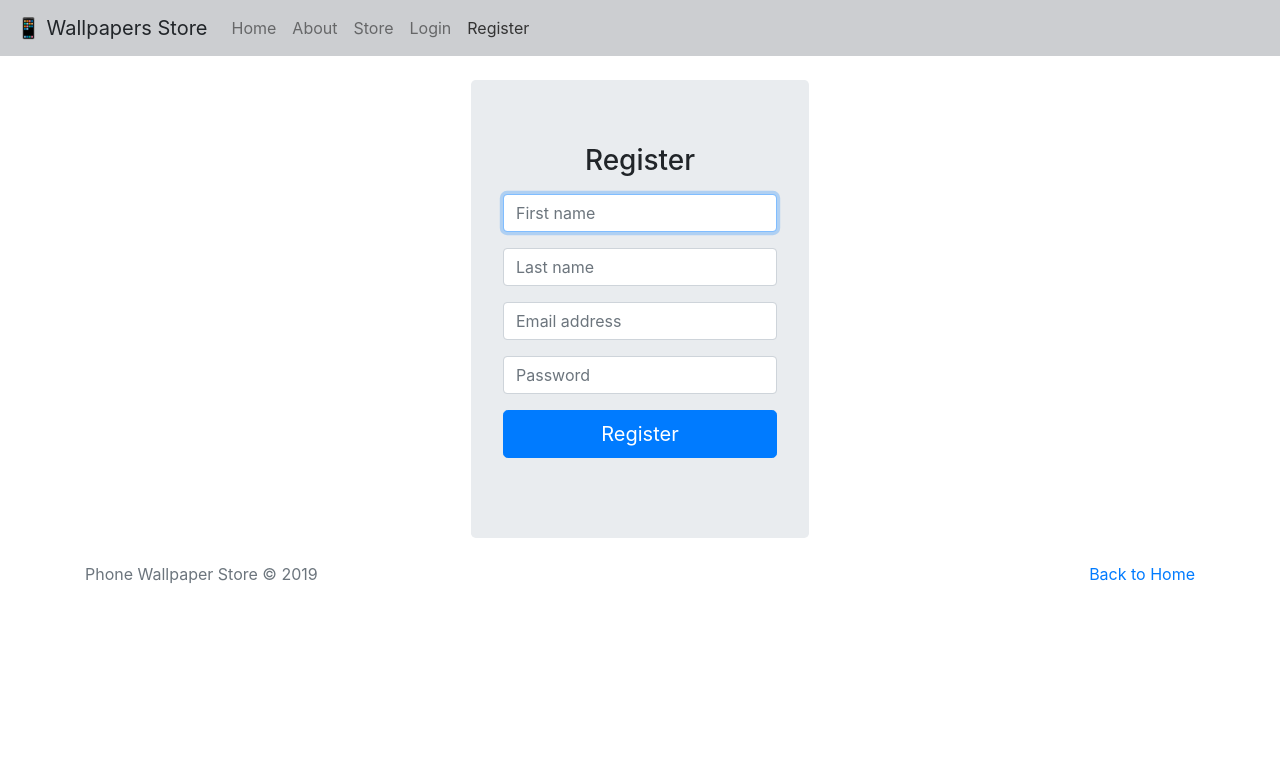
After one commit to no-vac/csit355Project, a PHP site: page /register.php in a window 1280 px wide. The commit adds this page. Shown: the top 783 px of the page. Run offline with PHP 8.4, Linux system fonts and the light colour scheme; some libraries are stand-ins or nearby versions.

Commit message:
Added basic pages; added basic UI; some CSS; added some assets; made this look sweet boys

```diff
--- /dev/null
+++ b/components/footer.php
@@ -0,0 +1,9 @@
+<footer id="pws-footer" class="text-muted">
+    <div class="container">
+        <p class="float-right">
+            <a href="index.php">Back to Home</a>
+        </p>
+        <p>Phone Wallpaper Store &copy; <span id="currentYear"></span></p>
+    </div>
+</footer>
+<script>document.getElementById("currentYear").innerHTML = new Date().getFullYear();</script>
--- a/components/header.php
+++ b/components/header.php
@@ -3,9 +3,10 @@
 ?>
 
 <head>
-  <title>Phone Wallpapers Store</title>
+  <title>Wallpapers Store</title>
   <link rel="stylesheet" type="text/css" href="../styles/styles.css">
   <link rel="stylesheet" href="https://maxcdn.bootstrapcdn.com/bootstrap/4.0.0/css/bootstrap.min.css" integrity="sha384-Gn5384xqQ1aoWXA+058RXPxPg6fy4IWvTNh0E263XmFcJlSAwiGgFAW/dAiS6JXm" crossorigin="anonymous"></head>
+  <link rel="shortcut icon" href="../assets/favicon.ico" type="image/x-icon" />
   <script src="https://code.jquery.com/jquery-3.2.1.slim.min.js" integrity="sha384-KJ3o2DKtIkvYIK3UENzmM7KCkRr/rE9/Qpg6aAZGJwFDMVNA/GpGFF93hXpG5KkN" crossorigin="anonymous"></script>
   <script src="https://cdnjs.cloudflare.com/ajax/libs/popper.js/1.12.9/umd/popper.min.js" integrity="sha384-ApNbgh9B+Y1QKtv3Rn7W3mgPxhU9K/ScQsAP7hUibX39j7fakFPskvXusvfa0b4Q" crossorigin="anonymous"></script>
   <script src="https://maxcdn.bootstrapcdn.com/bootstrap/4.0.0/js/bootstrap.min.js" integrity="sha384-JZR6Spejh4U02d8jOt6vLEHfe/JQGiRRSQQxSfFWpi1MquVdAyjUar5+76PVCmYl" crossorigin="anonymous"></script>
--- a/components/nav.php
+++ b/components/nav.php
@@ -1,7 +1,5 @@
-<?php require 'header.php'; ?>
-
-<nav class="navbar navbar-expand-lg navbar-light bg-light">
-    <a class="navbar-brand">Phone Wallpapers Store</a>
+<nav id="pws-nav" class="navbar navbar-expand-lg navbar-light" style="background:#ccced1;">
+    <a class="navbar-brand">📱 Wallpapers Store</a>
 
     <button class="navbar-toggler" type="button" data-toggle="collapse" data-target="#navbarNavAltMarkup" aria-controls="navbarNavAltMarkup" aria-expanded="false" aria-label="Toggle navigation">
         <span class="navbar-toggler-icon"></span>
@@ -9,7 +7,11 @@
 
     <div class="collapse navbar-collapse" id="navbarNavAltMarkup">
         <ul class="navbar-nav">
-            <li <?php if ($thisPage=="Home") echo "id=\"currentpage\""; ?>><a class="nav-item nav-link active" href="../index.php">Home</span></a></li>
+            <li <?php if ($thisPage=="Home") echo "id=\"currentpage\""; ?>><a class="nav-item nav-link" href="index.php">Home</span></a></li>
+            <li <?php if ($thisPage=="About") echo "id=\"currentpage\""; ?>><a class="nav-item nav-link" href="about.php">About</span></a></li>
+            <li <?php if ($thisPage=="Store") echo "id=\"currentpage\""; ?>><a class="nav-item nav-link" href="store.php">Store</span></a></li>
+            <li <?php if ($thisPage=="Login") echo "id=\"currentpage\""; ?>><a class="nav-item nav-link" href="login.php">Login</span></a></li>
+            <li <?php if ($thisPage=="Register") echo "id=\"currentpage\""; ?>><a class="nav-item nav-link" href="register.php">Register</span></a></li>
         </ul>
     </div>
 </nav>
--- /dev/null
+++ b/public_html/register.php
@@ -0,0 +1,38 @@
+<?php $thisPage = 'Register'; ?>
+
+<html>
+    <?php require '../components/header.php'; ?>
+    <body>
+        <?php require '../components/nav.php'; ?>
+        <div id="registerForm" class="container-fluid">
+            <div class="jumbotron m-4">
+                <form class="text-center">
+                    <h2 class="h3 mb-3">Register</h2>
+
+                    <div class="mb-3">
+                        <label for="fName" class="sr-only">First Name</label>
+                        <input name="fName" type="name" id="registerFName" class="form-control" placeholder="First name" required autofocus>
+                    </div>
+
+                    <div class="mb-3">
+                        <label for="lName" class="sr-only">First Name</label>
+                        <input name="lName" type="name" id="registerLName" class="form-control" placeholder="Last name" required>
+                    </div>
+
+                    <div class="mb-3">
+                        <label for="registerEmail" class="sr-only">Email address</label>
+                        <input name="email" type="email" id="registerEmail" class="form-control" placeholder="Email address" required>
+                    </div>
+
+                    <div class="mb-3">
+                        <label for="inputPassword" class="sr-only">Password</label>
+                        <input name="password" type="password" id="registerPassword" class="form-control" placeholder="Password" required>
+                    </div>
+
+                    <button class="btn btn-lg btn-primary btn-block" type="submit">Register</button>
+                </form>
+            </div>
+        </div>
+        <?php require '../components/footer.php'; ?>
+    </body>
+</html>
--- a/styles/styles.css
+++ b/styles/styles.css
@@ -0,0 +1,33 @@
+/* nav */
+#currentpage a {
+    color: #333333;
+}
+/* end of nav */
+
+/* login */
+#loginForm {
+  display: -ms-flexbox;
+  display: -webkit-box;
+  display: flex;
+  -ms-flex-align: center;
+  -ms-flex-pack: center;
+  -webkit-box-align: center;
+  align-items: center;
+  -webkit-box-pack: center;
+  justify-content: center;
+}
+/* end of login */
+
+/* register */
+#registerForm {
+  display: -ms-flexbox;
+  display: -webkit-box;
+  display: flex;
+  -ms-flex-align: center;
+  -ms-flex-pack: center;
+  -webkit-box-align: center;
+  align-items: center;
+  -webkit-box-pack: center;
+  justify-content: center;
+}
+/* end of login */
```
Also changed, not shown: index.php (deleted, +0 -7 lines), public_html/about.php (added, +23 -0 lines), public_html/index.php (added, +14 -0 lines), public_html/login.php (added, +27 -0 lines), public_html/store.php (added, +14 -0 lines), test2.php (deleted, +0 -28 lines), assets/favicon.ico (added).
